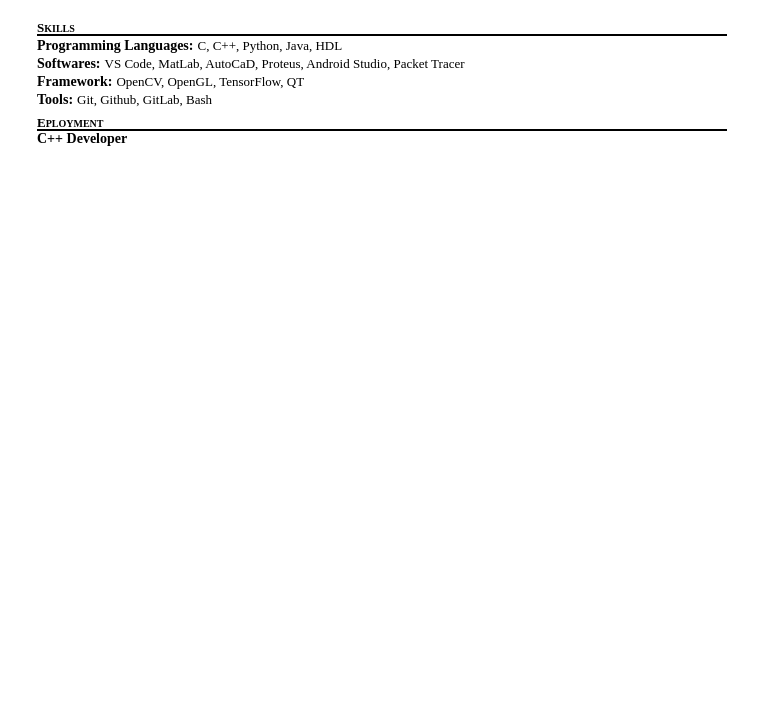
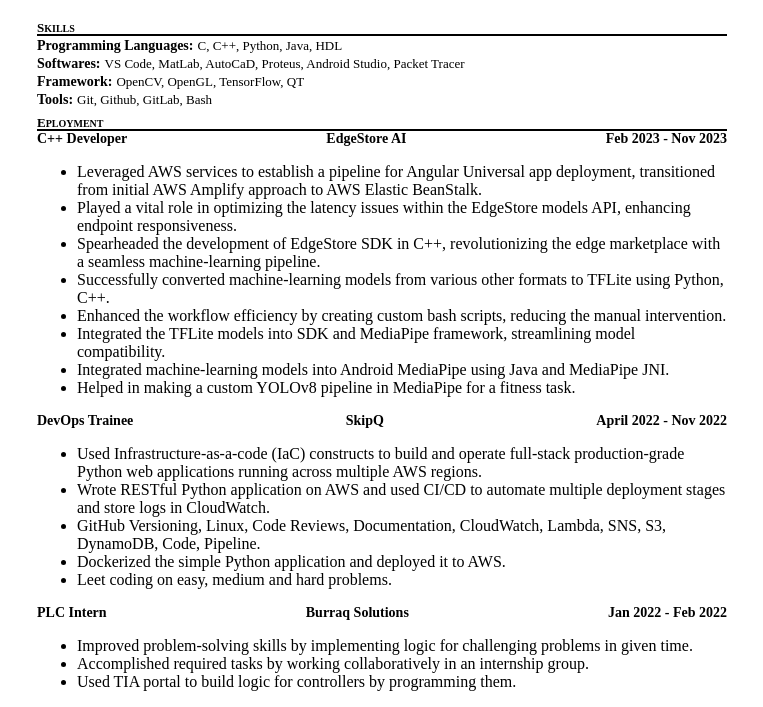
Before and after one commit to HumayunMustafa/ResumeHtmlCss, a plain HTML site: page index.html in a window 1280 px wide. Shown: the part 135-842 px from the top of the page, without its empty margins (258-1021 px from the left). Before the commit the page ends 800 px from the top, so only its background shows below. Drawn offline with Linux system fonts and the light colour scheme.

Commit message:
Added experience section

```diff
--- a/index.html
+++ b/index.html
@@ -28,7 +28,42 @@
             <section>
                 <p class="scaleup inline bold" id="skills">E</p><p class="scaledown inline bold">PLOYMENT</p>
                 <div class="divider"></div>
-                <p class="bold subheading align-with-line">C++ Developer</p>
+                <p class="bold subheading align-with-line" id="flex-display">C++ Developer<span>EdgeStore AI</span><span>
+                    Feb 2023 - Nov 2023</span></p>
+                <ul>
+                    <li>Leveraged AWS services to establish a pipeline for Angular Universal app deployment, transitioned from initial
+                        AWS Amplify approach to AWS Elastic BeanStalk.</li>
+                    <li>Played a vital role in optimizing the latency issues within the EdgeStore models API, enhancing endpoint
+                        responsiveness.</li>
+                    <li>Spearheaded the development of EdgeStore SDK in C++, revolutionizing the edge marketplace with a
+                        seamless machine-learning pipeline.</li>
+                    <li>Successfully converted machine-learning models from various other formats to TFLite using Python, C++.</li>
+                    <li>Enhanced the workflow efficiency by creating custom bash scripts, reducing the manual intervention.</li>
+                    <li>Integrated the TFLite models into SDK and MediaPipe framework, streamlining model compatibility.</li>
+                    <li>Integrated machine-learning models into Android MediaPipe using Java and MediaPipe JNI.</li>
+                    <li>Helped in making a custom YOLOv8 pipeline in MediaPipe for a fitness task.</li>
+                </ul>
+                <p class="bold subheading align-with-line" id="flex-display">
+                    DevOps Trainee<span>SkipQ</span><span>April 2022 - Nov 2022</span>
+                </p>
+                <ul>
+                    <li>Used Infrastructure-as-a-code (IaC) constructs to build and operate full-stack production-grade Python web
+                        applications running across multiple AWS regions.</li>
+                    <li>Wrote RESTful Python application on AWS and used CI/CD to automate multiple deployment stages and
+                        store logs in CloudWatch.</li>
+                    <li>GitHub Versioning, Linux, Code Reviews, Documentation, CloudWatch, Lambda, SNS, S3, DynamoDB,
+                        Code, Pipeline.</li>
+                    <li>Dockerized the simple Python application and deployed it to AWS.</li>
+                    <li>Leet coding on easy, medium and hard problems.</li>
+                </ul>
+                <p class="bold subheading align-with-line" id="flex-display">
+                    PLC Intern<span>Burraq Solutions</span><span>Jan 2022 - Feb 2022</span>
+                </p>
+                <ul>
+                    <li>Improved problem-solving skills by implementing logic for challenging problems in given time.</li>
+                    <li>Accomplished required tasks by working collaboratively in an internship group.</li>
+                    <li>Used TIA portal to build logic for controllers by programming them.</li>
+                </ul>
             </section>
         </main>
     </body>
--- a/style.css
+++ b/style.css
@@ -20,6 +20,11 @@ header{
 
 section{
     padding-top: 5px;;
+}
+
+p[id="flex-display"]{
+    display: flex;
+    justify-content: space-between;
 }
 
 .format{
@@ -62,3 +67,7 @@ section{
     margin-top:-2px;
     border-bottom: 2px solid black;
 }
+
+.flext-display{
+    display:flex;
+}
```
